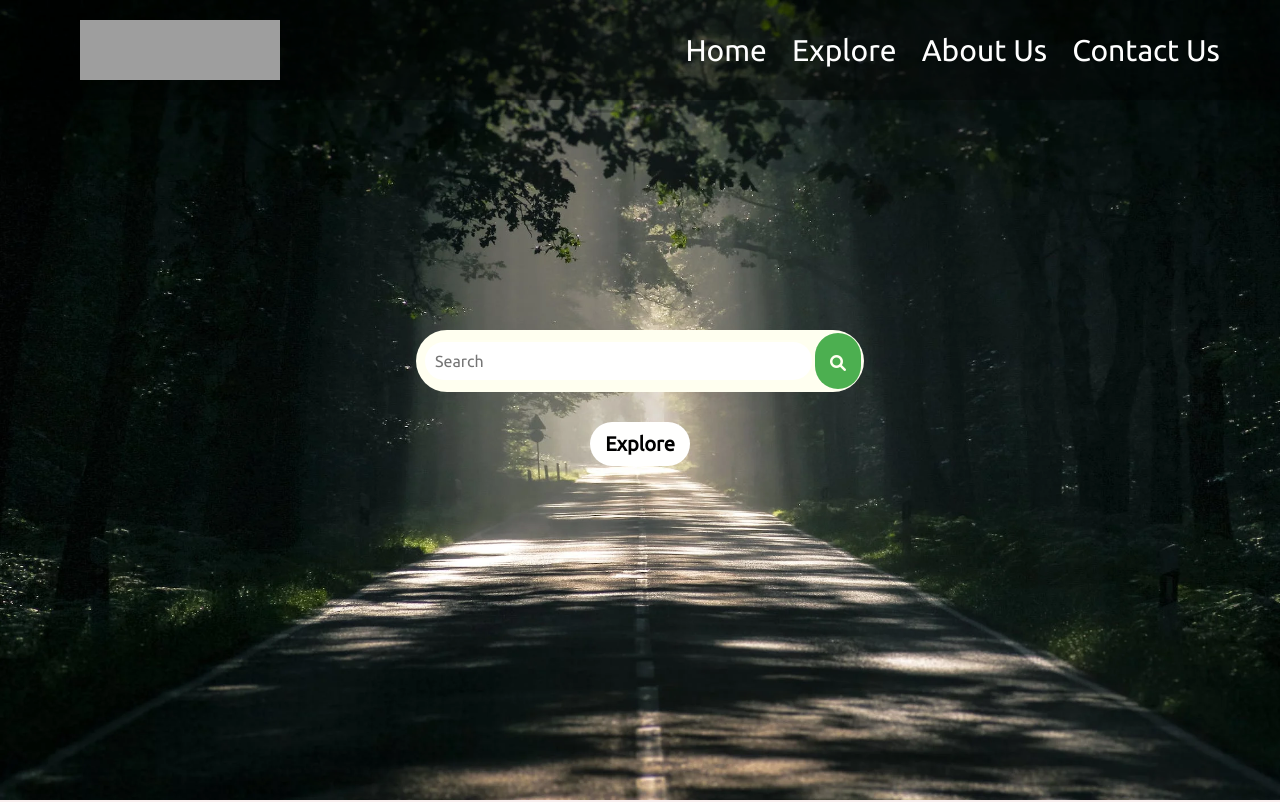
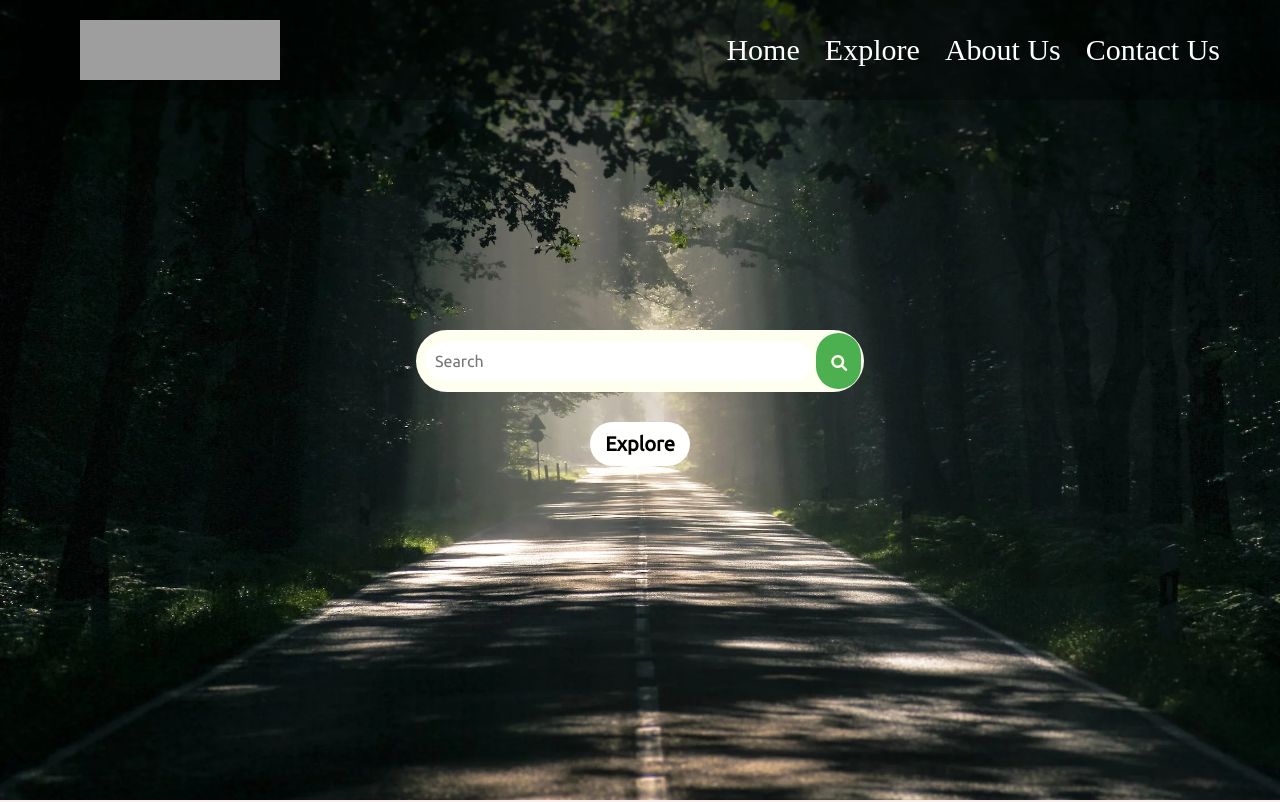
Before and after one commit to rmrajesofficial/Web_project_Nit.srg, a plain HTML site: page index.html in a window 1280 px wide. Shown: the top 802 px of the page. Drawn offline with Linux system fonts and the light colour scheme; grey boxes are pictures that could not be loaded.

Commit message:
Version 1.3

```diff
--- a/style.css
+++ b/style.css
@@ -29,9 +29,12 @@ header {
   background: transparent;
   /* background:  linear-gradient(to bottom, #000000, #323a32); */
 
-    backdrop-filter: blur(200px); /* Adjust the blur radius as needed */
-    -webkit-backdrop-filter: blur(10px); /* For Safari support */
-    background-color: rgba(0, 0, 0, 0.3); /* Adjust the background color and opacity as needed */
+  backdrop-filter: blur(200px);
+  /* Adjust the blur radius as needed */
+  -webkit-backdrop-filter: blur(10px);
+  /* For Safari support */
+  background-color: rgba(0, 0, 0, 0.3);
+  /* Adjust the background color and opacity as needed */
 
   display: flex;
   justify-content: space-between;
@@ -73,6 +76,7 @@ nav ul li a {
   font-size: 30px;
   transition: color 0.3s ease;
   position: relative;
+  font-family: "Roboto Slab", serif;
 }
 
 nav ul li a::after {
@@ -280,6 +284,7 @@ footer {
   color: ivory;
   border: none;
   border-radius: 50px;
+  width: 10%;
   cursor: pointer;
   transition: all 0.5s;
 }
```
Also changed, not shown: 4 other files.
